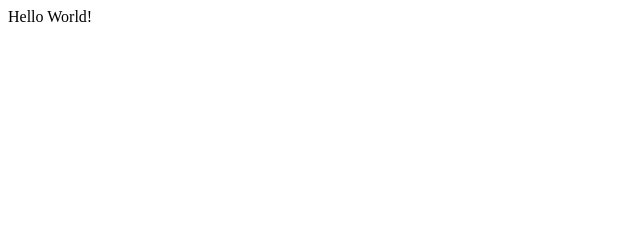
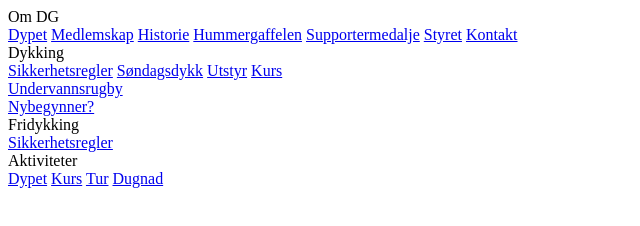
Before and after one commit to jonasbgi/Dykkergruppa, a plain HTML site: page header.html in a window 1280 px wide. Shown: the whole page, without its empty margins (0-640 px from the left). Drawn offline with Linux system fonts and the light colour scheme.

Commit message:
Added header and footer, main.css, and some scripts

```diff
--- /dev/null
+++ b/css/main.css
@@ -0,0 +1,52 @@
+/* Header */
+.dropdown {
+    font-size: 16px;
+    color: white;
+    text-align: center;
+    padding: 14px 0px;
+    position: relative;
+    display: inline-block;
+    min-width: 160px;
+}
+.dropdown:hover{
+    background-color: red;
+}
+
+.dropdownContent {
+    margin: 0px;
+    display: none;
+    position: absolute;
+    background-color: #f9f9f9;
+    min-width: inherit;
+    padding: inherit;
+    z-index: 1;
+}
+
+.dropdown:hover .dropdownContent {
+    display: block;
+}
+
+.dropdownContent a{
+    color: black;
+    padding: 12px; 16px;
+    text-decoration: none;
+    display: block;
+}
+
+#navbar{
+    align-content: center;
+    padding: 0px 20px;
+    width: 100%;
+    height: 48px;
+    background-color: blue;
+}
+
+#headerImg{
+    width: 100%;
+    height: 60px;
+    background-color: white;
+}
+
+body{
+    margin: 0px;
+}
--- a/header.html
+++ b/header.html
@@ -1,7 +1,54 @@
 <html>
+    <head>
+       <!-- <link rel="stylesheet" href="css/main.css" type="text/css"> -->
+    </head>
     <body>
-        <div id="hdr">
-         <p>Hello World!</p>
-        </div>
+        <header>
+            <div id="headerImg"></div>
+            <div id="navbar">
+                <div class="dropdown">
+                    <span>Om DG</span>
+                    <div class="dropdownContent">
+                        <a href="#">Dypet</a>
+                        <a href="#">Medlemskap</a>
+                        <a href="#">Historie</a>
+                        <a href="#">Hummergaffelen</a>
+                        <a href="#">Supportermedalje</a>
+                        <a href="#">Styret</a>
+                        <a href="#">Kontakt</a>
+                    </div>
+                </div>
+                <div class="dropdown">
+                    <span>Dykking</span>
+                    <div class="dropdownContent">
+                        <a href="#">Sikkerhetsregler</a>
+                        <a href="#">Søndagsdykk</a>
+                        <a href="#">Utstyr</a>
+                        <a href="#">Kurs</a>
+                    </div>
+                </div>
+                <div class="dropdown">
+                    <a href="#">Undervannsrugby</a>
+                    <div class="dropdownContent">
+                        <a href="#">Nybegynner?</a>
+                    </div>
+                </div>
+                <div class="dropdown">
+                    <span>Fridykking</span>
+                    <div class="dropdownContent">
+                        <a href="#">Sikkerhetsregler</a>
+                    </div>
+                </div>
+                <div class="dropdown">
+                    <span>Aktiviteter</span>
+                    <div class="dropdownContent">
+                        <a href="#">Dypet</a>
+                        <a href="#">Kurs</a>
+                        <a href="#">Tur</a>
+                        <a href="#">Dugnad</a>
+                    </div>
+                </div>
+            </div>
+        </header>
     </body>
 </html>
```
Also changed, not shown: footer.html (added, +1 -0 lines), index.html (+11 -4 lines), script/dropdown.js (added), script/headerFooterLoader.js (added), 1 other file.
